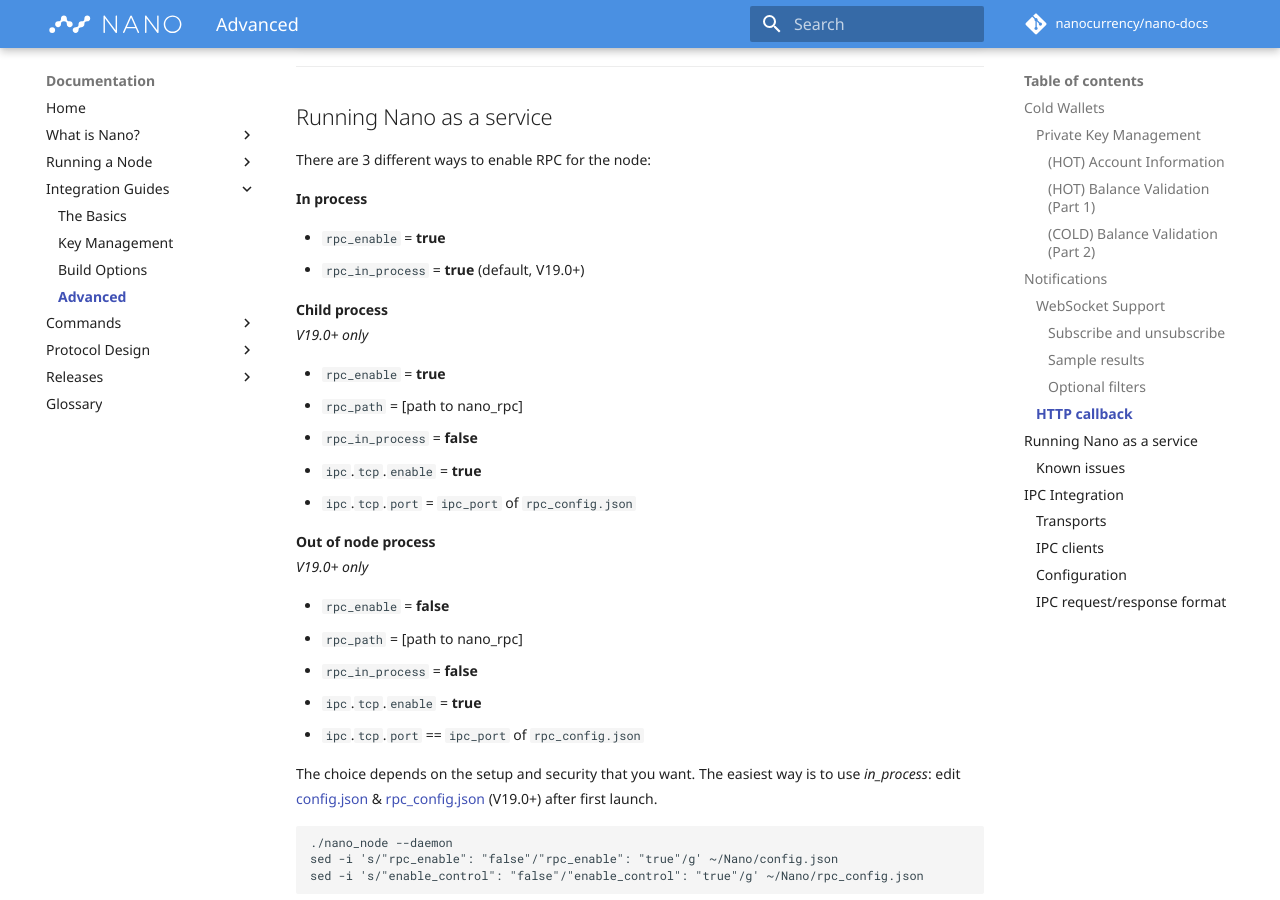
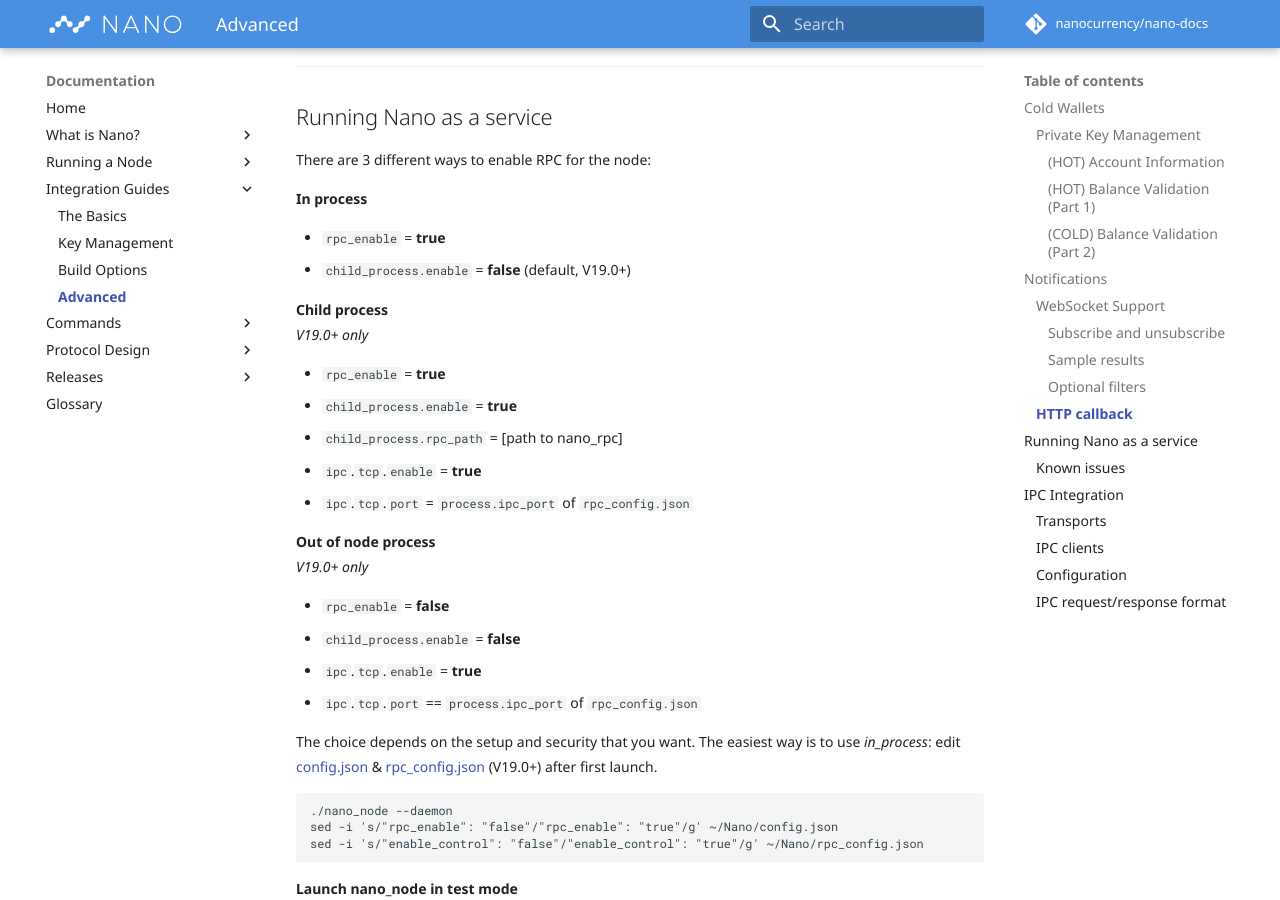
Before and after one commit to nanocurrency/nano-docs, an MkDocs documentation site: the page built from docs/integration-guides/advanced.md, in a window 1280 px wide and 900 px high, scrolled down 9785 px. Built offline with MkDocs 1.6.1 and Material for MkDocs 9.7.7, drawn with Linux system fonts in a browser that asks for light colours; comment, search, counter and statistics services are not loaded.

Commit message:
Use new child_process config options (#36)

```diff
--- a/docs/integration-guides/advanced.md
+++ b/docs/integration-guides/advanced.md
@@ -462,25 +462,24 @@
 **In process**
 
 * `rpc_enable` = **true**
-* `rpc_in_process` = **true** (default, V19.0+)
+* `child_process.enable` = **false** (default, V19.0+)
 
 **Child process**
 *V19.0+ only*
 
 * `rpc_enable` = **true**
-* `rpc_path` = [path to nano_rpc]
-* `rpc_in_process` = **false**
+* `child_process.enable` = **true**
+* `child_process.rpc_path` = [path to nano_rpc]
 * `ipc`.`tcp`.`enable` = **true**
-* `ipc`.`tcp`.`port` = `ipc_port` of `rpc_config.json`
+* `ipc`.`tcp`.`port` = `process.ipc_port` of `rpc_config.json`
 
 **Out of node process**
 *V19.0+ only*
 
 * `rpc_enable` = **false**
-* `rpc_path` = [path to nano_rpc]
-* `rpc_in_process` = **false**
+* `child_process.enable` = **false**
 * `ipc`.`tcp`.`enable` = **true**
-* `ipc`.`tcp`.`port` == `ipc_port` of `rpc_config.json`
+* `ipc`.`tcp`.`port` == `process.ipc_port` of `rpc_config.json`
 
 The choice depends on the setup and security that you want. The easiest way is to use *in_process*: edit [config.json](/running-a-node/configuration/#configjson)  & [rpc_config.json](/running-a-node/configuration/#rpc_configjson) (V19.0+) after first launch.
 
```
